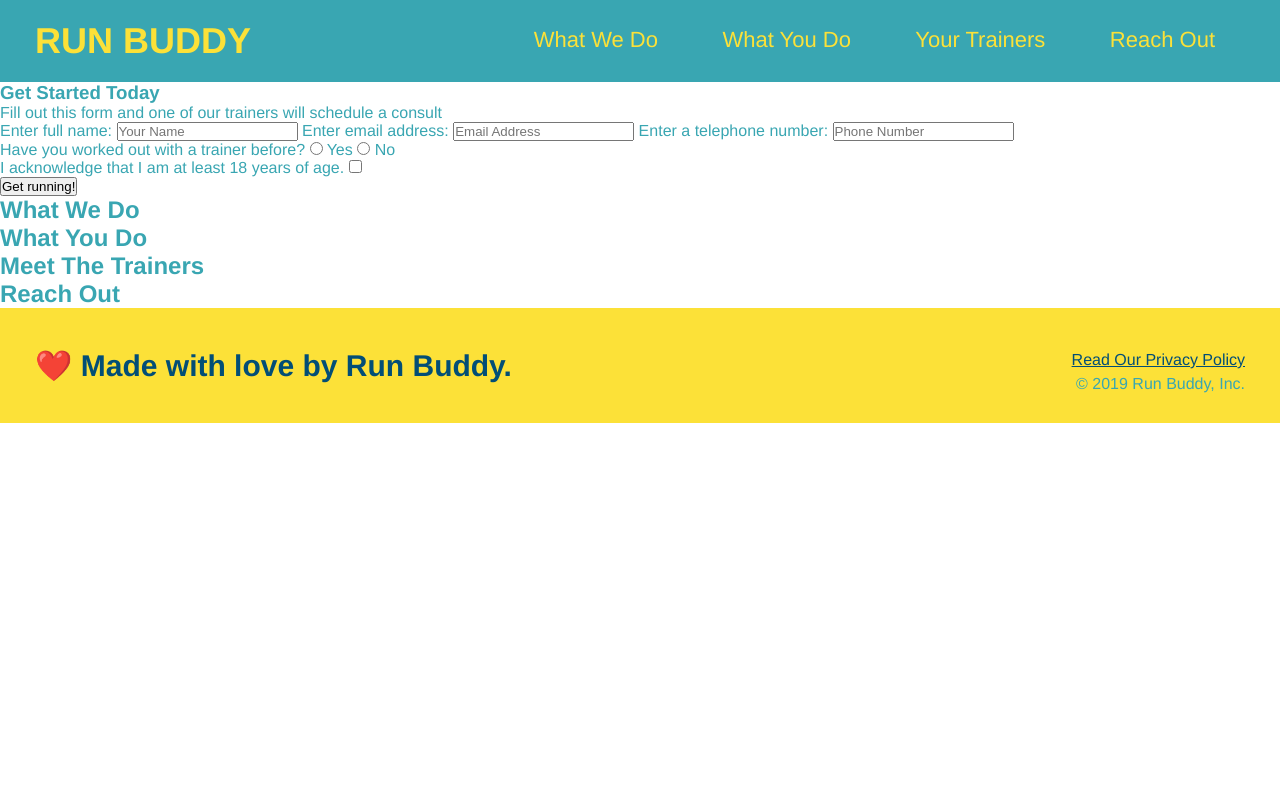
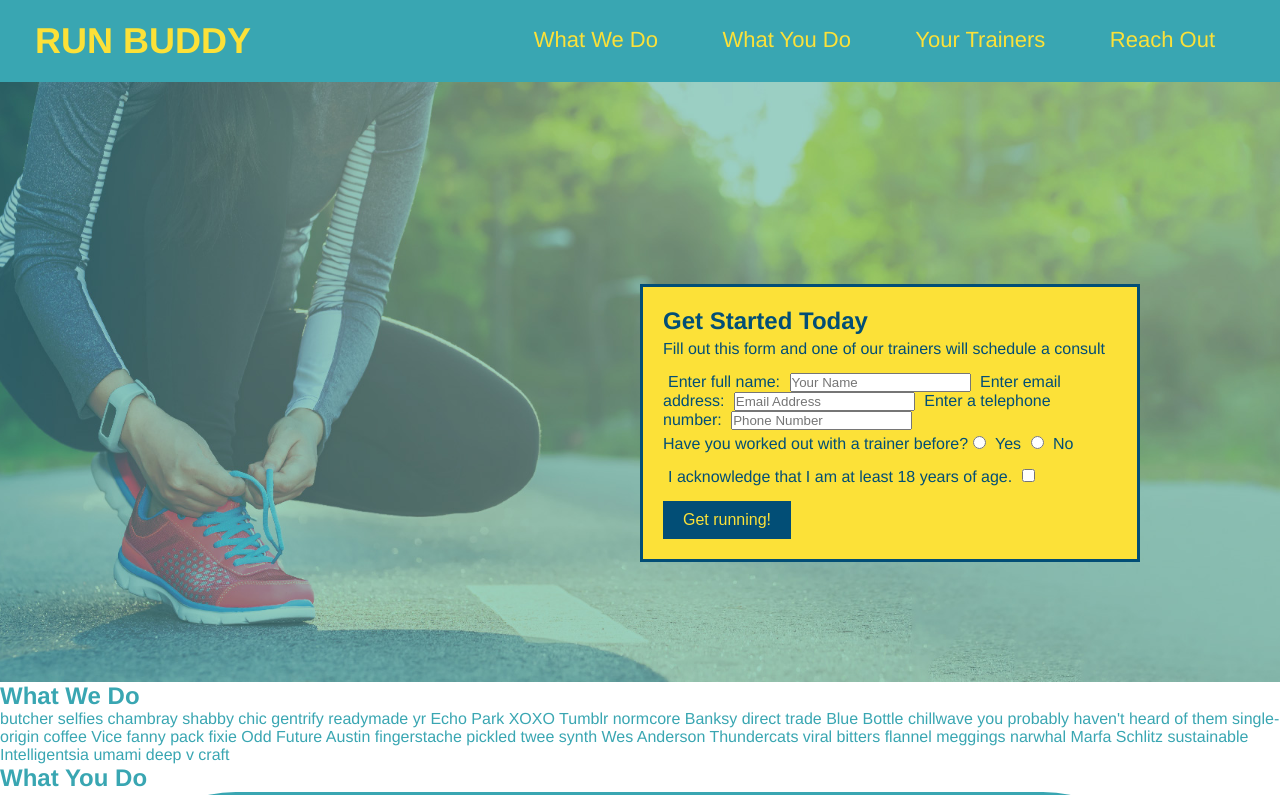
Before and after one commit to Serge2233/run-buddy, a plain HTML site: page index.html in a window 1280 px wide. Shown: the top 795 px of the page. Drawn offline with Linux system fonts and the light colour scheme.

Commit message:
added image icons

```diff
--- a/assets/css/style.css
+++ b/assets/css/style.css
@@ -66,3 +66,61 @@ footer {
   footer a {
     color: #024e76;
   }
+
+  section {
+    padding: 0px;
+  }
+
+
+  /* Hero Style Start */
+.hero {
+    background-image: url("../images/hero-bg.jpg");
+    height: 600px;
+    background-size: cover;
+    background-position: center;
+    position:relative ;
+  }
+  /* Hero Style End */
+
+  .hero-form {
+    border: 3px solid #024e76;
+    background-color: #fce138;
+    padding: 20px;
+    width: 500px;
+    color: #024e76;
+    position: absolute;
+    bottom: 120px;
+    right: 140px;
+  }
+
+  .hero-form h3 {
+    font-size: 24px;
+    margin: 0;
+  }
+
+  .hero-form p {
+    margin: 5px 0 15px 0;
+  }
+
+  .form-input {
+    border: 1px solid #024e76;
+    display: block;
+    padding: 7px 15px;
+    font-size: 16px;
+    color: #024e76;
+    width: 100%;
+    margin-bottom: 15px;
+  }
+
+  .hero-form label {
+      margin: 0 5px;
+  }
+
+  .hero-form button {
+    color: #fce138;
+    background-color: #024e76;
+    border: none;
+    padding: 10px 20px;
+    font-size: 16px;
+  }
+  /* HERO STYLES END */
--- a/index.html
+++ b/index.html
@@ -33,8 +33,8 @@
         </header>
 
         <!-- hero section -->
-        <section>
-            <div>
+        <section class="hero">
+            <div class="hero-form">
               <h3>Get Started Today</h3>
               <p>Fill out this form and one of our trainers will schedule a consult</p>
               <form>
@@ -71,13 +71,41 @@
         </section>
 
         <!-- "what we do" section -->
-        <section>
+        <section id="what-we-do">
             <h2>What We Do</h2>
+            <p>
+                butcher selfies chambray shabby chic gentrify readymade yr Echo Park XOXO Tumblr normcore Banksy direct trade Blue Bottle chillwave you probably haven't heard of them single-origin coffee Vice fanny pack fixie Odd Future Austin fingerstache pickled twee synth Wes Anderson Thundercats viral bitters flannel meggings narwhal Marfa Schlitz sustainable Intelligentsia umami deep v craft
+              </p>
         </section>
 
         <!-- "what you do" section -->
-        <section>
+        <section id="what-you-do">
             <h2>What You Do</h2>
+
+            <div>
+                <!-- insert this img element -->
+                <img src="./assets/images/step-1.svg" alt="" />
+                <h3>Step 1: Fill Out the Form Above.</h3>
+                <p>You're already here, so why not?</p>
+              </div>
+
+              <div>
+                <img src="./assets/images/step-2.svg" alt="" />
+                <h3>Step 2: Consult with One of Our Trainers.</h3>
+                <p>Are you here to build muscle, lose weight, or just feel good?</p>
+              </div>
+
+              <div>
+                <img src="./assets/images/step-3.svg" alt="" />
+                <h3>Step 3: Get Running.</h3>
+                <p>Hit the ground running (literally) once your trainer lays out your plan.</p>
+              </div>
+
+              <div>
+                <h3>Step 4: See Results.</h3>
+                <img src="./assets/images/step-4.svg" alt="" />
+                <p>Bi-weekly checkins with your trainer will keep you focused</p>
+              </div>
         </section>
 
         <!-- "meet the trainers" section -->
```
Also changed, not shown: assets/images/hero-bg.jpg (added), assets/images/step-1.svg (added), assets/images/step-2.svg (added), assets/images/step-3.svg (added), assets/images/step-4.svg (added).
